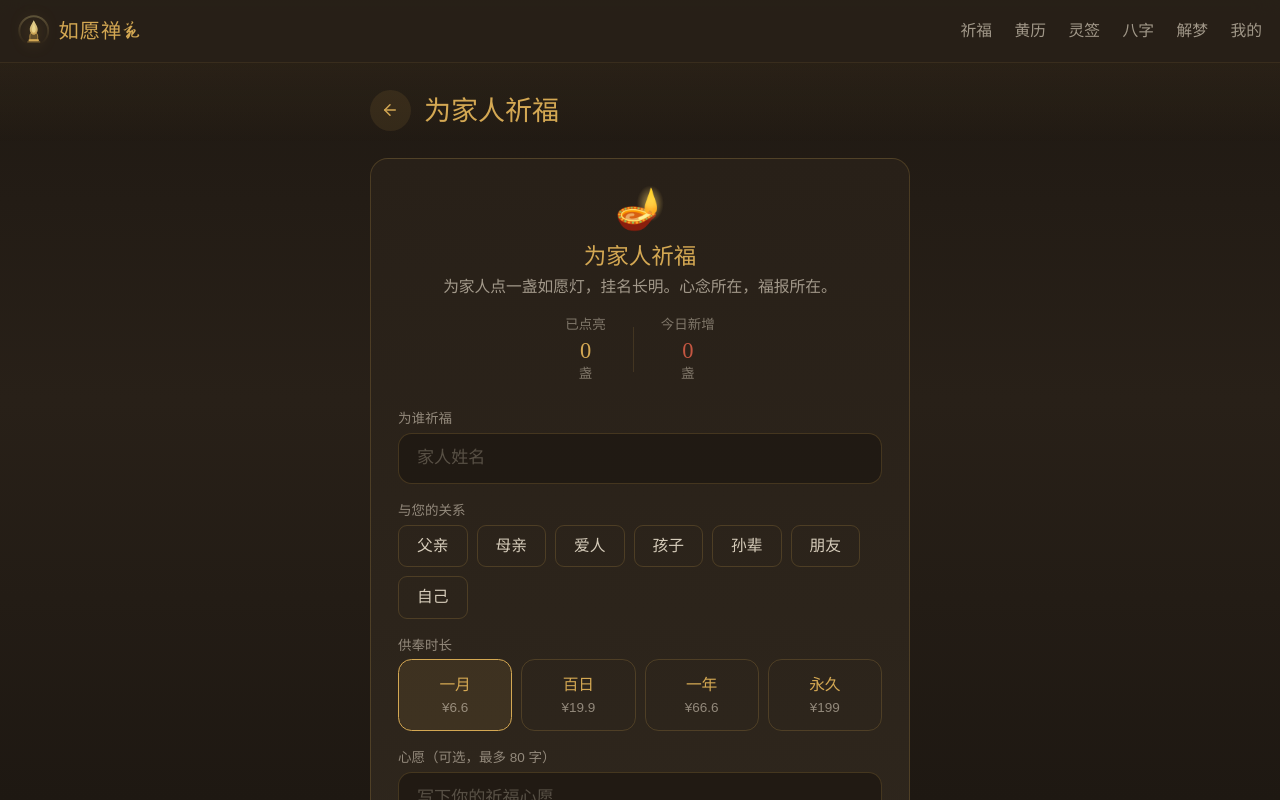
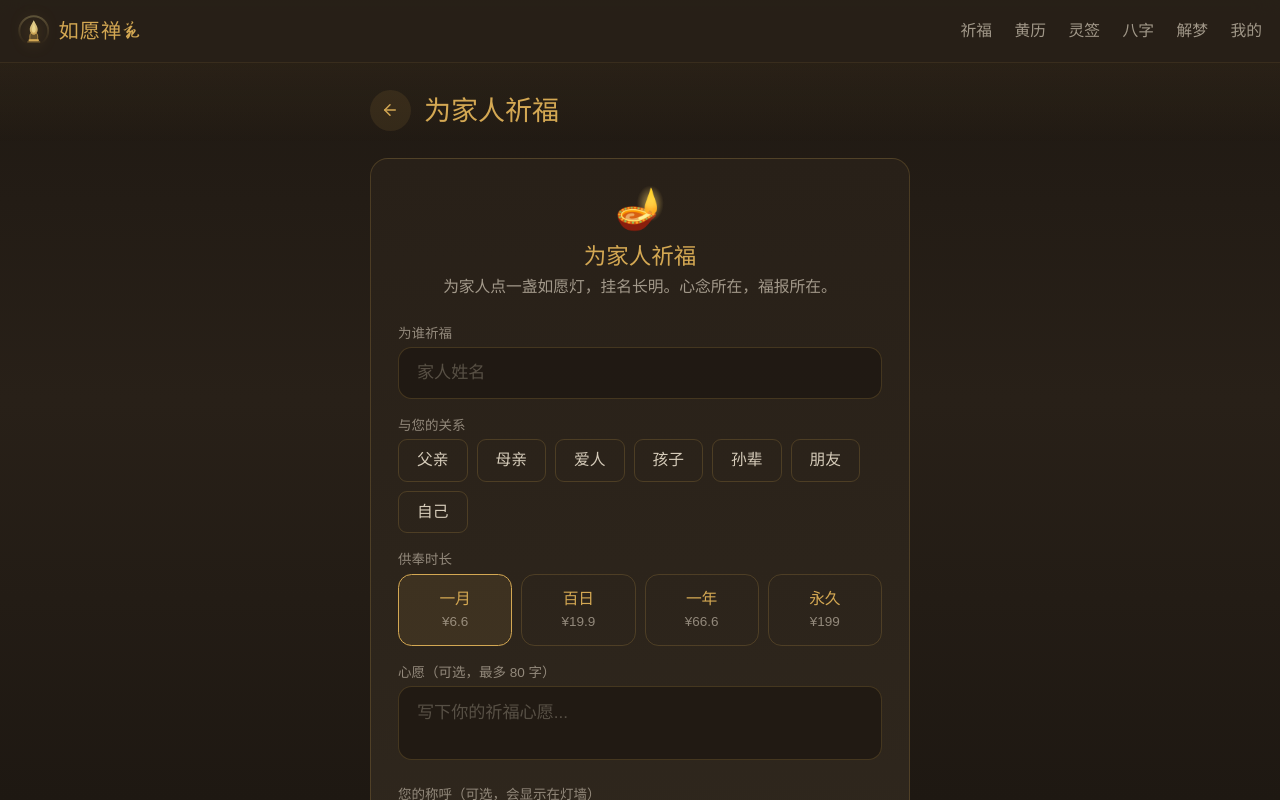
Before and after one commit to guo789ming-tech/ruyuanyi, a Next.js app: page /blessing in a window 1280 px wide. Shown: the top 800 px of the page. Built offline with nearby package versions, Linux system fonts and the light colour scheme; no server answers; the database is empty.

Commit message:
change: 移除祈福页「已点亮」「今日新增」计数器

```diff
--- a/src/app/blessing/page.tsx
+++ b/src/app/blessing/page.tsx
@@ -30,7 +30,6 @@ export default function BlessingPage() {
   const [duration, setDuration] = useState("month");
   const [wish, setWish] = useState("");
   const [yourName, setYourName] = useState("");
-  const [litLamps, setLitLamps] = useState(0);
   const { addOrder, pricing } = useAdmin();
   const durations = [
     { id: "month", label: "一月", days: 30, price: pricing.blessing_month },
@@ -38,7 +37,6 @@ export default function BlessingPage() {
     { id: "year", label: "一年", days: 365, price: pricing.blessing_year },
     { id: "forever", label: "永久", days: -1, price: pricing.blessing_forever },
   ];
-  const [todayLamps, setTodayLamps] = useState(0);
   const [error, setError] = useState("");
   const [showPayment, setShowPayment] = useState(false);
   const { isLoggedIn, setShowAuthModal, addBlessingRecord, user } = useUser();
@@ -103,8 +101,6 @@ export default function BlessingPage() {
     setView("lighting");
     void (async () => {
       await delay(2500);
-      setLitLamps((prev) => prev + 1);
-      setTodayLamps((prev) => prev + 1);
       setView("lit");
     })();
   };
@@ -139,20 +135,6 @@ export default function BlessingPage() {
                 <p className="mt-1 text-sm text-paper-dark/70">
                   为家人点一盏如愿灯，挂名长明。心念所在，福报所在。
                 </p>
-              </div>
-
-              <div className="mt-4 flex items-center justify-center gap-6 text-center">
-                <div>
-                  <p className="text-xs text-paper-dark/50">已点亮</p>
-                  <p className="font-display text-xl text-gold">{litLamps}</p>
-                  <p className="text-xs text-paper-dark/50">盏</p>
-                </div>
-                <div className="h-10 w-px bg-gold/15" />
-                <div>
-                  <p className="text-xs text-paper-dark/50">今日新增</p>
-                  <p className="font-display text-xl text-vermillion">{todayLamps}</p>
-                  <p className="text-xs text-paper-dark/50">盏</p>
-                </div>
               </div>
 
               <div className="mt-6 space-y-4">
```
